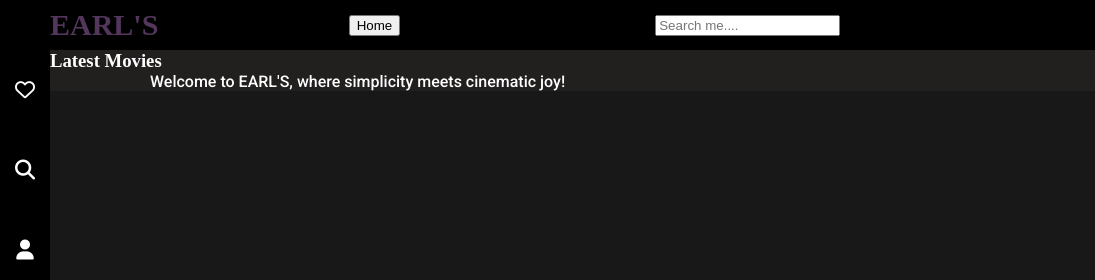
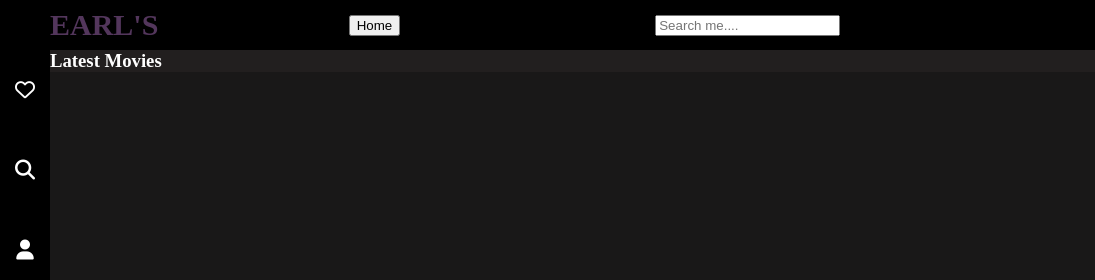
Before and after one commit to earlearl98/myProject_phase1, a plain HTML site: page index.html in a window 1280 px wide. Shown: the top 280 px of the page, 0-1095 px from the left. Drawn offline with Linux system fonts and the light colour scheme; no server answers; a web font is replaced by a local one.

Commit message:
Completed assignment

```diff
--- a/index.html
+++ b/index.html
@@ -67,7 +67,7 @@
         <main id="main">
 
         <p class="featured-description">
-          Welcome to EARL'S, where simplicity meets cinematic joy! </p>
+           </p>
 
       </div>
     </div>
```
